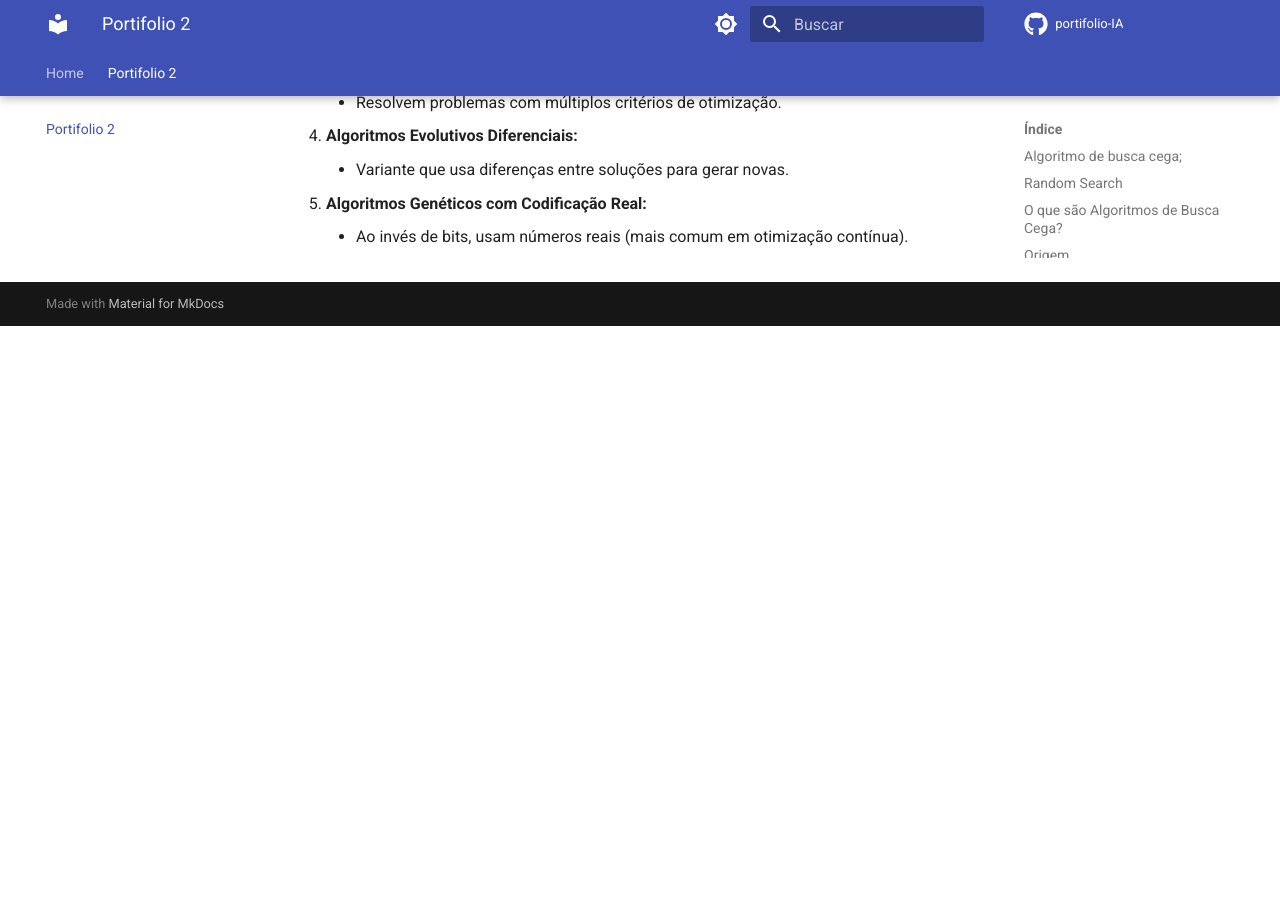
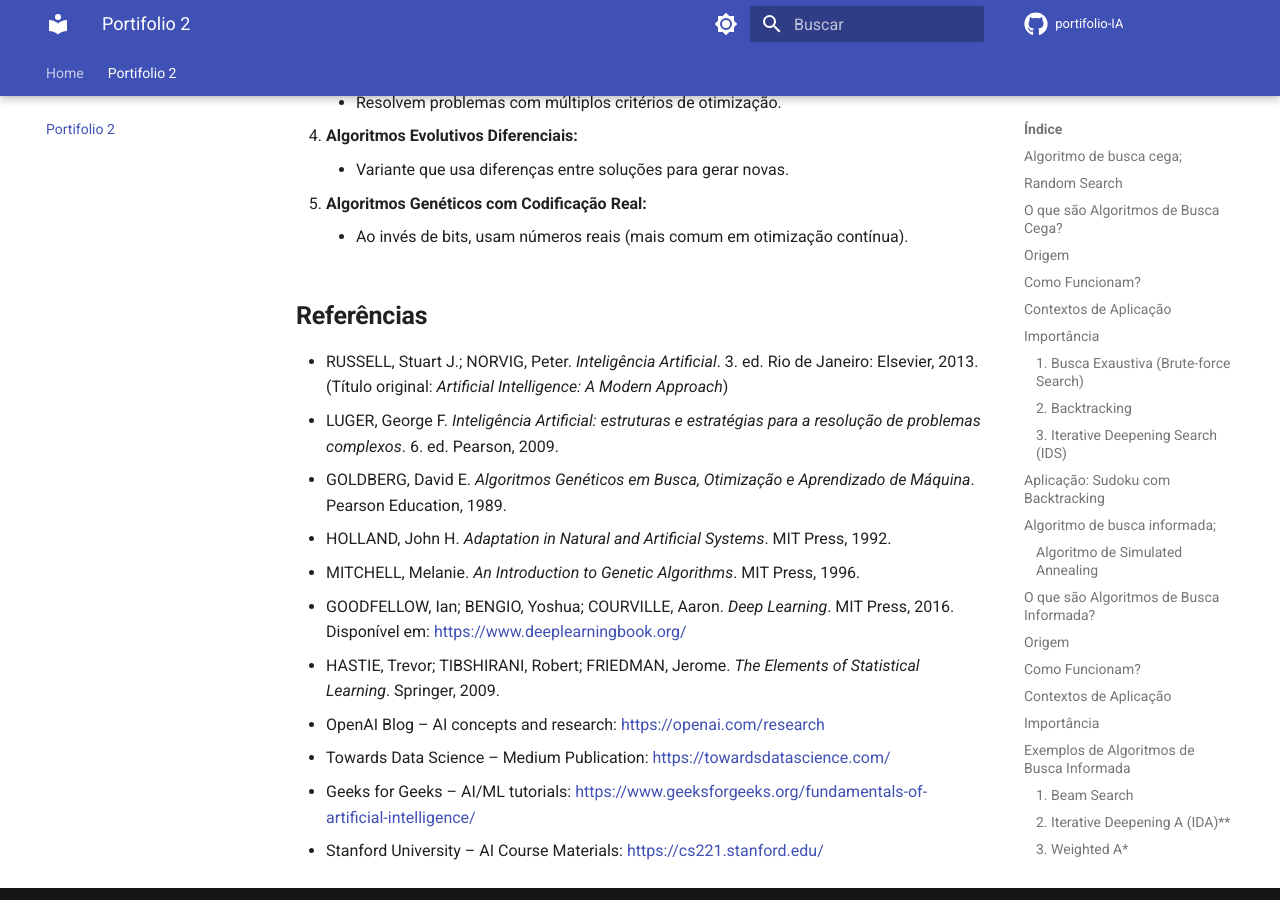
Before and after one commit to JeffersonSenaa/portifolio-IA, an MkDocs documentation site: the page built from docs/portifolio-2.md, in a window 1280 px wide and 900 px high, scrolled down 12104 px. Built offline with MkDocs 1.6.1 and Material for MkDocs 9.7.7, drawn with Linux system fonts in a browser that asks for light colours; comment, search, counter and statistics services are not loaded; before the commit the page ends 12430 px from its top, so only the background shows below that.

Commit message:
Adicionando referencias

```diff
--- a/docs/portifolio-2.md
+++ b/docs/portifolio-2.md
@@ -420,3 +420,19 @@ AGs são usados em **problemas de otimização complexos**, onde não há uma so
     - Variante que usa diferenças entre soluções para gerar novas.
 5. **Algoritmos Genéticos com Codificação Real:**
     - Ao invés de bits, usam números reais (mais comum em otimização contínua).
+
+
+## **Referências**
+
+* RUSSELL, Stuart J.; NORVIG, Peter. *Inteligência Artificial*. 3. ed. Rio de Janeiro: Elsevier, 2013.
+  (Título original: *Artificial Intelligence: A Modern Approach*)
+* LUGER, George F. *Inteligência Artificial: estruturas e estratégias para a resolução de problemas complexos*. 6. ed. Pearson, 2009.
+* GOLDBERG, David E. *Algoritmos Genéticos em Busca, Otimização e Aprendizado de Máquina*. Pearson Education, 1989.
+* HOLLAND, John H. *Adaptation in Natural and Artificial Systems*. MIT Press, 1992.
+* MITCHELL, Melanie. *An Introduction to Genetic Algorithms*. MIT Press, 1996.
+* GOODFELLOW, Ian; BENGIO, Yoshua; COURVILLE, Aaron. *Deep Learning*. MIT Press, 2016. Disponível em: [https://www.deeplearningbook.org/](https://www.deeplearningbook.org/)
+* HASTIE, Trevor; TIBSHIRANI, Robert; FRIEDMAN, Jerome. *The Elements of Statistical Learning*. Springer, 2009.
+* OpenAI Blog – AI concepts and research: [https://openai.com/research](https://openai.com/research)
+* Towards Data Science – Medium Publication: [https://towardsdatascience.com/](https://towardsdatascience.com/)
+* Geeks for Geeks – AI/ML tutorials: [https://www.geeksforgeeks.org/fundamentals-of-artificial-intelligence/](https://www.geeksforgeeks.org/fundamentals-of-artificial-intelligence/)
+* Stanford University – AI Course Materials: [https://cs221.stanford.edu/](https://cs221.stanford.edu/)
```
